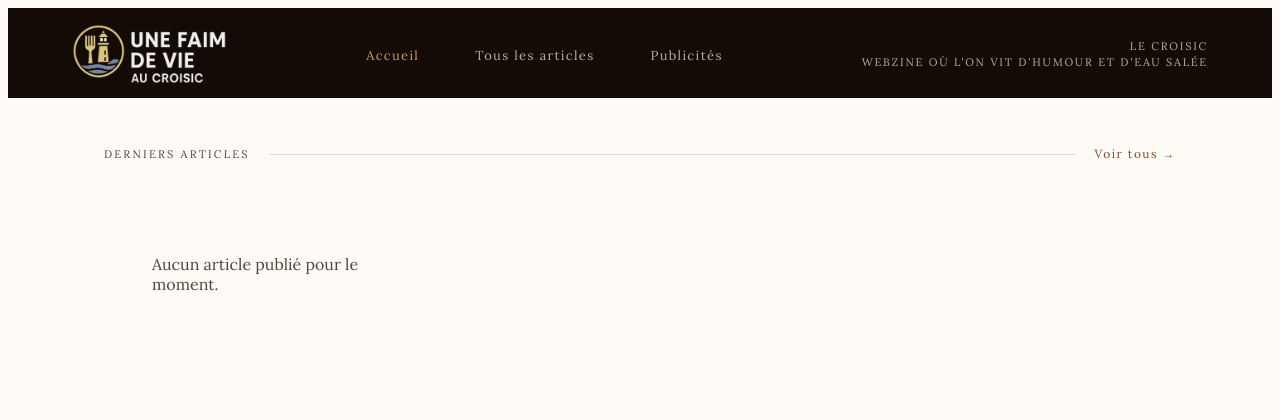
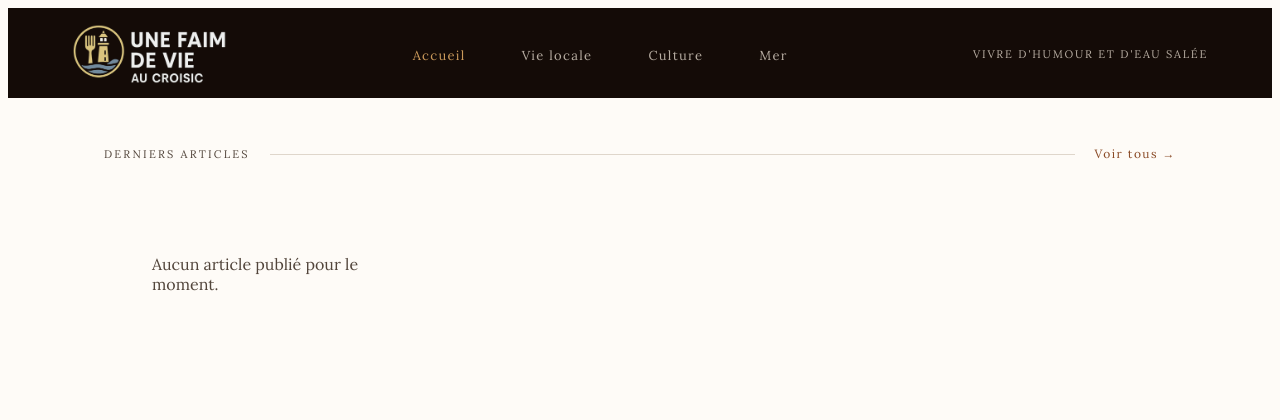
Before and after one commit to misterned/unefaimdevie, a Django app: page / in a window 1280 px wide. Shown: the top 420 px of the page. Run offline with Django 5.2, Linux system fonts and the light colour scheme; data that the repository does not hold is empty; parts of the project's set-up code (start-up, migrations or seed data) failed here and were passed over.

Commit message:
Alléger le menu

```diff
--- a/core/templates/base.html
+++ b/core/templates/base.html
@@ -41,19 +41,17 @@
       <nav aria-label="Navigation principale" id="lo-nav">
         <ul class="lo-header__nav">
             <li><a href="{% url 'home' %}" {% if request.resolver_match.url_name == 'home' %}class="active"{% endif %}>Accueil</a></li>
-          {% for cat in nav_categories %}
             <li><span class="lo-header__nav-sep"></span></li>
-          <li><a href="{% url 'post-list' %}?categorie={{ cat }}" {% if request.GET.categorie == cat %}class="active"{% endif %}>{{ cat }}</a></li>
-          {% endfor %}
+            <li><a href="{% url 'post-list' %}?categorie=Vie locale" {% if request.GET.categorie == 'Vie locale' %}class="active"{% endif %}>Vie locale</a></li>
             <li><span class="lo-header__nav-sep"></span></li>
-          <li><a href="{% url 'post-list' %}" {% if request.resolver_match.url_name == 'post-list' and not request.GET.categorie %}class="active"{% endif %}>Tous les articles</a></li>
+            <li><a href="{% url 'post-list' %}?categorie=Culture" {% if request.GET.categorie == 'Culture' %}class="active"{% endif %}>Culture</a></li>
             <li><span class="lo-header__nav-sep"></span></li>
-          <li><a href="{% url 'ad-list' %}" {% if request.resolver_match.url_name == 'ad-list' %}class="active"{% endif %}>Publicités</a></li>
+            <li><a href="{% url 'post-list' %}?categorie=Mer" {% if request.GET.categorie == 'Mer' %}class="active"{% endif %}>Mer</a></li>
         </ul>
       </nav>
 
         <div class="lo-header__tagline">
-        <span class="lo-header__tagline-place">Le Croisic<br /></span>Webzine où l'on vit d'humour et d'eau salée
+          Vivre d'humour et d'eau salée
         </div>
 
     </div>
```
Lines whose indentation alone changed are shown as unchanged.
